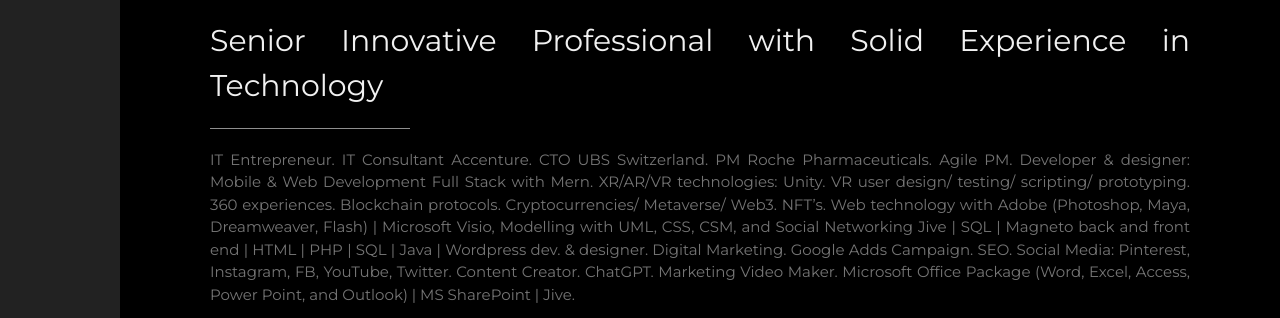
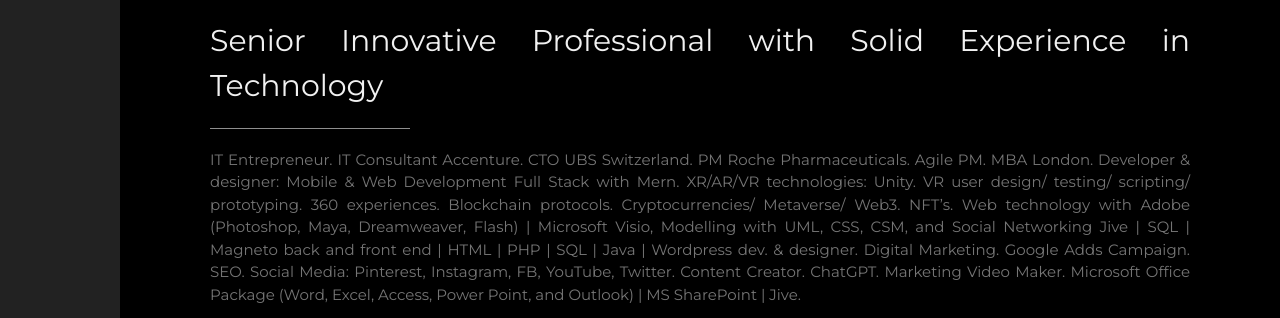
Before and after one commit to MariaFeli/mariafeli.github.io, a plain HTML site: page index.html in a window 1280 px wide. Shown: the part 411-729 px from the top of the page. Drawn offline with nearby package versions, Linux system fonts and the light colour scheme.

Commit message:
Update index.html

```diff
--- a/index.html
+++ b/index.html
@@ -64,7 +64,7 @@ body, h1,h2,h3,h4,h5,h6 {font-family: "Montserrat", sans-serif}
   <div class="w3-content w3-justify w3-text-grey w3-padding-64" id="about">
     <h2 class="w3-text-light-grey">Senior Innovative Professional with Solid Experience in Technology</h2>
     <hr style="width:200px" class="w3-opacity">
-    <p>IT Entrepreneur. IT Consultant Accenture. CTO UBS Switzerland. PM Roche Pharmaceuticals. Agile PM. Developer & designer: Mobile & Web Development Full Stack with Mern. XR/AR/VR technologies: Unity. VR user design/ testing/ scripting/ prototyping. 360 experiences. Blockchain protocols. Cryptocurrencies/ Metaverse/ Web3. NFT’s. Web technology with Adobe (Photoshop, Maya, Dreamweaver, Flash) | Microsoft Visio, Modelling with UML, CSS, CSM, and Social Networking Jive | SQL | Magneto back and front end | HTML | PHP | SQL | Java | Wordpress dev. & designer. Digital Marketing. Google Adds Campaign. SEO. Social Media: Pinterest, Instagram, FB, YouTube, Twitter. Content Creator. ChatGPT. Marketing Video Maker. Microsoft Office Package (Word, Excel, Access, Power Point, and Outlook) | MS SharePoint | Jive.
+    <p>IT Entrepreneur. IT Consultant Accenture. CTO UBS Switzerland. PM Roche Pharmaceuticals. Agile PM. MBA London. Developer & designer: Mobile & Web Development Full Stack with Mern. XR/AR/VR technologies: Unity. VR user design/ testing/ scripting/ prototyping. 360 experiences. Blockchain protocols. Cryptocurrencies/ Metaverse/ Web3. NFT’s. Web technology with Adobe (Photoshop, Maya, Dreamweaver, Flash) | Microsoft Visio, Modelling with UML, CSS, CSM, and Social Networking Jive | SQL | Magneto back and front end | HTML | PHP | SQL | Java | Wordpress dev. & designer. Digital Marketing. Google Adds Campaign. SEO. Social Media: Pinterest, Instagram, FB, YouTube, Twitter. Content Creator. ChatGPT. Marketing Video Maker. Microsoft Office Package (Word, Excel, Access, Power Point, and Outlook) | MS SharePoint | Jive.
     </p>
     <h3 class="w3-padding-16 w3-text-light-grey">My Skills</h3>
     <p class="w3-wide">Business & IT Entrepreneur</p>
```
